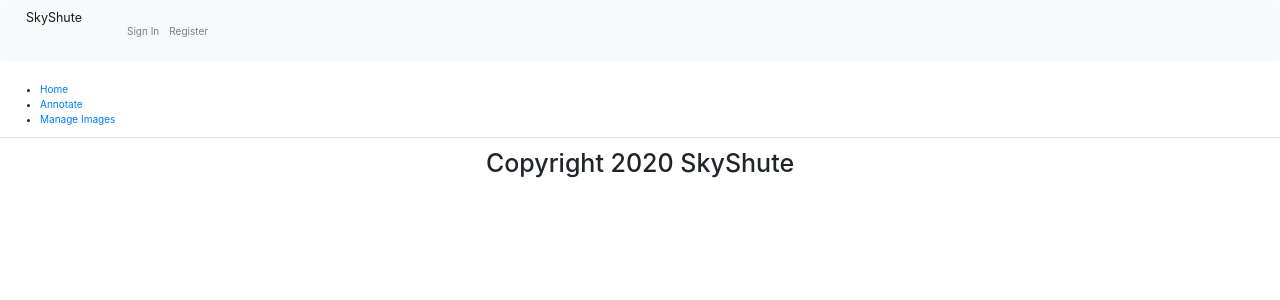
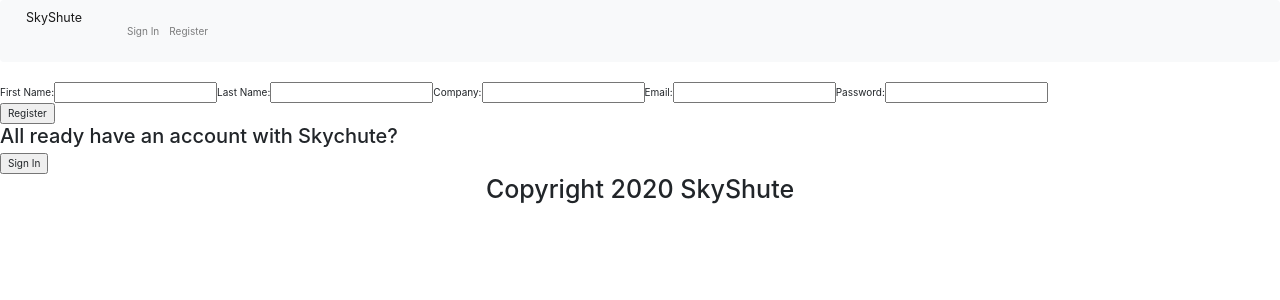
Before and after one commit to EllieChen-Git/frontend-pricing-portal-ERN, a React (Create React App) app: page /register in a window 1280 px wide. Shown: the top 300 px of the page. Built offline with nearby package versions, Linux system fonts and the light colour scheme; no server answers.

Commit message:
added in react routing

```diff
--- a/src/App.js
+++ b/src/App.js
@@ -1,50 +1,28 @@
 import React, { Component } from "react";
-import {
-  BrowserRouter as Router,
-  Switch,
-  Route,
-  Link
-} from "react-router-dom";
 import ImageAnnotation from "./components/ImageAnnotation";
 import UploadImageFile from "./components/UploadImageFile";
 import NavBar from "./components/shared/NavBar";
 import 'bootstrap/dist/css/bootstrap.min.css';
 import Footer from "./components/shared/Footer";
+import LandingPage from "./components/pages/LandingPage";
+import { BrowserRouter, Route } from "react-router-dom";
+import RegisterForm from "./components/forms/RegisterForm";
 
 
 class App extends Component {
   render() {
-    return (
-      <Router>
+      return (
         <div>
-          <NavBar />
-          <ul>
-            <li>
-              <Link to="/">Home</Link>
-            </li>
-            <li>
-              <Link to="/annotate">Annotate</Link>
-            </li>
-            <li>
-              <Link to="/images">Manage Images</Link>
-            </li>
-          </ul>
-          <hr />
-          <Switch>
-            <Route exact path="/">
-              <h1>Welcome</h1>
-            </Route>
-            <Route path="/annotate">
-              <ImageAnnotation />
-            </Route>
-            <Route path="/images">
-              <h1>List of appartments</h1>
-              <UploadImageFile />
-            </Route>
-          </Switch>
-          <Footer />
+            <BrowserRouter>
+                <div>
+                    <Route path="/" component={NavBar} />
+                    <Route exact path="/" component={LandingPage} />
+                    <Route exact path="/register" component={RegisterForm} />
+                    <Route path="/" component={Footer} />
+                </div>
+            </BrowserRouter>
         </div>
-      </Router>
+
     );
   }
 }
--- a/src/components/forms/RegisterForm.js
+++ b/src/components/forms/RegisterForm.js
@@ -0,0 +1,27 @@
+import React, { Component } from 'react';
+
+class RegisterForm extends Component {
+    render() {
+        return (
+            <div>
+                <form>
+                First Name:
+                <input name="name" type="text" />
+                Last Name:
+                <input name="name" type="text" />
+                Company:
+                <input type="text" />
+                Email:
+                <input type="email" />
+                Password:
+                <input type="password" />
+                </form>
+                <input type="submit" value="Register"/>
+                <h2>All ready have an account with Skychute?</h2>
+                <input type="submit" value="Sign In"/>
+            </div>
+            );
+  }
+}
+
+export default RegisterForm;
--- a/src/components/pages/LandingPage.js
+++ b/src/components/pages/LandingPage.js
@@ -0,0 +1,20 @@
+import React, { Component } from 'react';
+
+
+
+
+class LandingPage extends Component {
+    render() {
+        return (
+            <div>
+                <img src="landingpageimage.png" alt="What's up"/>
+                <h1>Company</h1>
+                    <p>SkyChute, is a Sydney based technology company that makes software for the property industry. SkyChutes' software, is breaking new ground and changing the way technology and the building industry relates</p>
+                <h2>Purpose</h2>
+                    <p>The purpose of this website is image annotation. We hope that through the use of this software, various professionals within the construction industry will be better able to price their inventory of units and properties. This will enable developers and other intrested parties to solve problems relating to how best to price their stock.</p>
+            </div>
+        )
+    }
+}
+
+export default LandingPage;
```
Also changed, not shown: public/landingpageimage.png (added).
